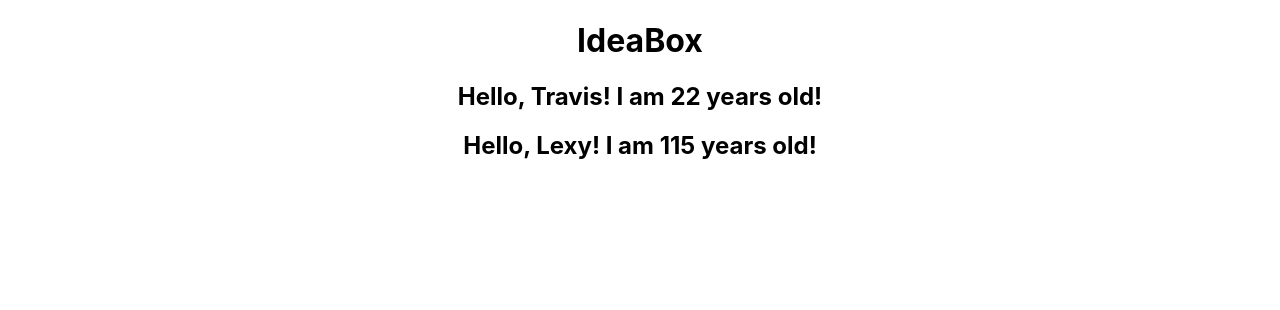
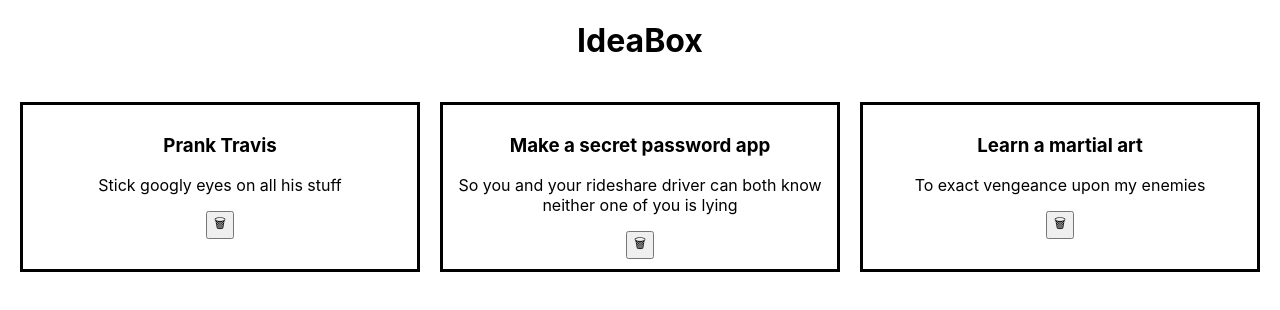
Before and after one commit to anewb87/ideabox, a React (Create React App) app: page / in a window 1280 px wide. Shown: the top 310 px of the page. Built offline with nearby package versions, Linux system fonts and the light colour scheme.

Commit message:
Build cards, up to conditional rendering

```diff
--- a/src/App.js
+++ b/src/App.js
@@ -15,13 +15,21 @@ class App extends Component {
   }
 
   render() {
+
     return (
       <main className='App'>
         <h1>IdeaBox</h1>
-        <Ideas name='Travis' age='22' />
-        <Ideas name='Lexy' age='115' />
+        {!this.state.ideas.length && <h2>No ideas yet -- add some!</h2>}
+        <Ideas ideas={this.state.ideas} />
       </main>
     )
+
+    // return (
+    //   <main className='App'>
+    //     <h1>IdeaBox</h1>
+    //     <Ideas ideas={this.state.ideas} />
+    //   </main>
+    // )
   }
 }
 
--- /dev/null
+++ b/src/Card.css
@@ -0,0 +1,6 @@
+.card {
+    box-sizing: border-box;
+    border: 3px solid black;
+    padding: 10px;
+
+}
--- /dev/null
+++ b/src/Card.js
@@ -0,0 +1,14 @@
+import React from 'react';
+import './Card.css';
+
+const Card = ({ title, description, id }) => {
+    return (
+        <div className='card'>
+            <h3>{title}</h3>
+            <p>{description}</p>
+            <button>🗑</button>
+        </div>
+    )
+}
+
+export default Card;
--- a/src/Ideas.css
+++ b/src/Ideas.css
@@ -0,0 +1,6 @@
+.ideas-container {
+    padding: 20px;
+    display: grid;
+    grid-template-columns: repeat(3, 1fr);
+    grid-gap: 20px;
+}
--- a/src/Ideas.js
+++ b/src/Ideas.js
@@ -1,9 +1,25 @@
-import React from 'react'
-import './Ideas.css'
+import React from 'react';
+import Card from './Card';
+import './Ideas.css';
 
-const Ideas = (props) => {
+
+const Ideas = ({ideas}) => {
+
+    const ideaCards = ideas.map(idea => {
+        return (
+            <Card
+                title={idea.title}
+                description={idea.description}
+                id={idea.id}
+                key={idea.id}
+            />
+        )
+    })
+
     return (
-        <h2>Hello, {props.name}! I am {props.age} years old!</h2>
+        <div className='ideas-container'>
+            {ideaCards}
+        </div>
     )
 }
 
```
